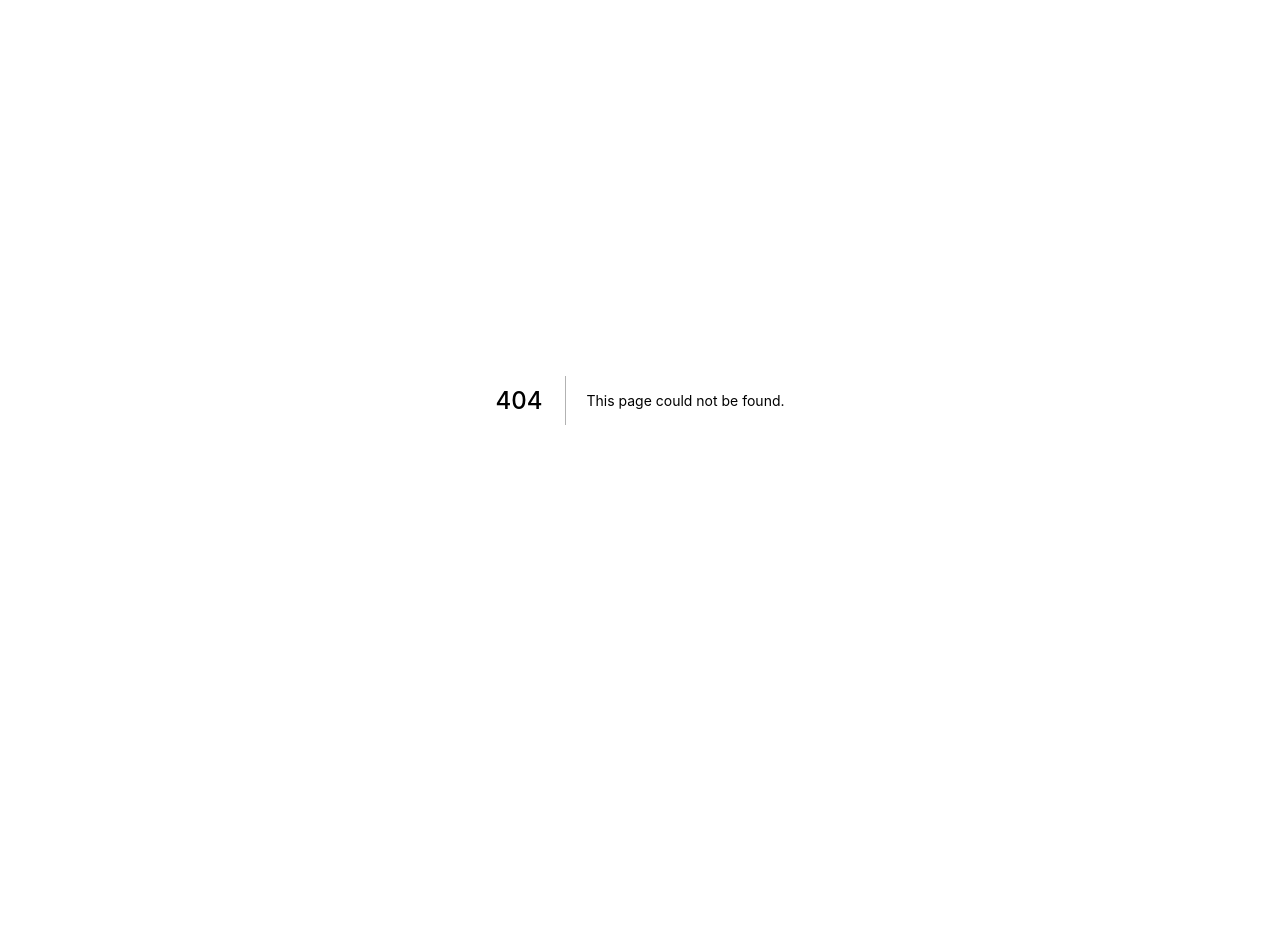
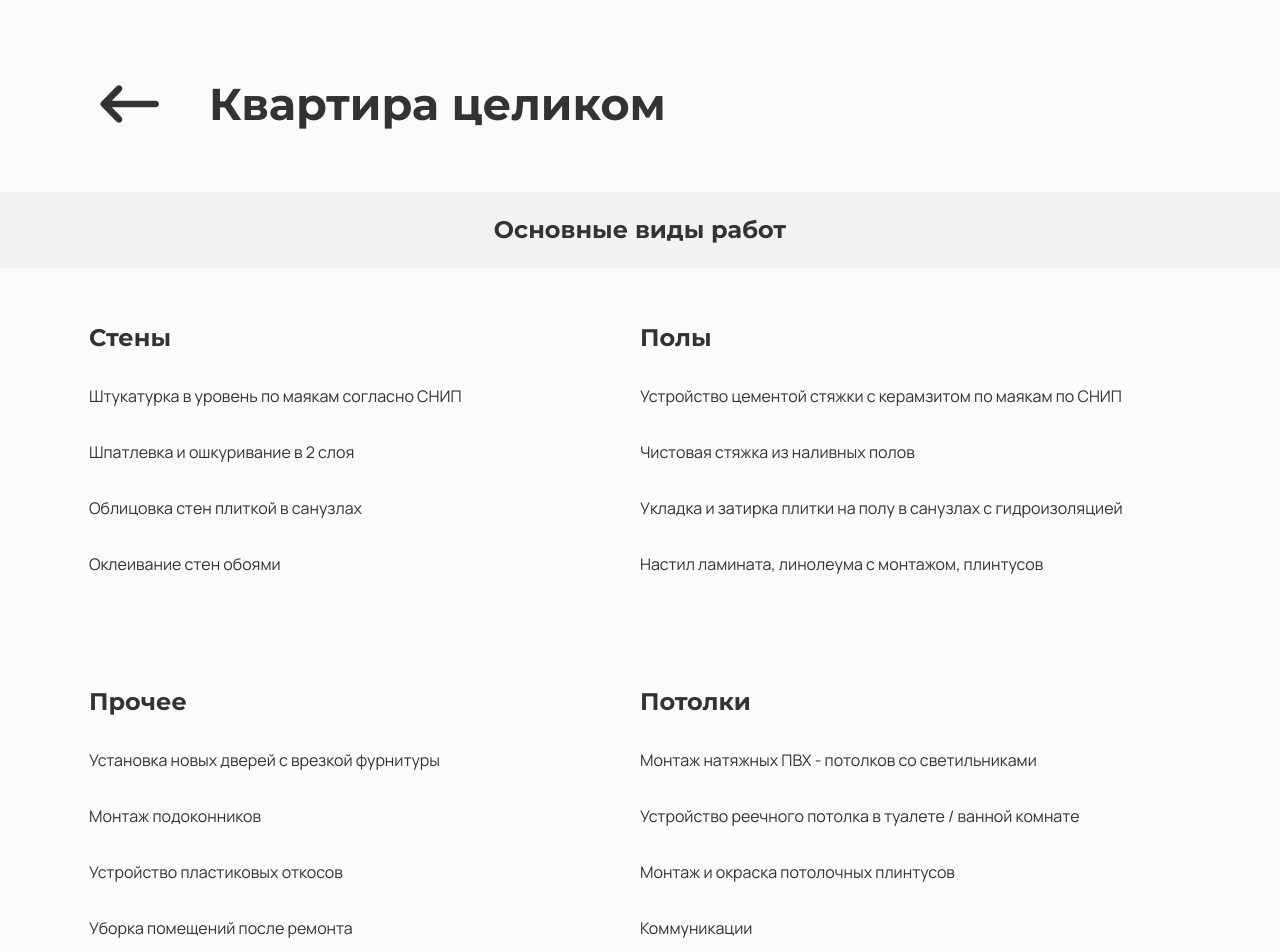
Before and after one commit to vi-latyshev/dream-renovation, a Next.js app: page /services/full_apartament in a window 1280 px wide. Before the commit this address had no page. Shown: the top 952 px of the page. Before the commit the page ends 800 px from the top, so only its background shows below. Built offline with nearby package versions, Linux system fonts and the light colour scheme.

Commit message:
feat: add fully services/full_apartament page

```diff
--- a/next.config.js
+++ b/next.config.js
@@ -7,7 +7,7 @@ const nextConfig = {
         return [
             {
                 source: '/services',
-                destination: `/#services`,
+                destination: '/#services',
                 permanent: true,
             },
         ];
--- a/src/pages/_document.tsx
+++ b/src/pages/_document.tsx
@@ -31,6 +31,19 @@ export default class MyDocument extends Document {
             <body>
                 <Main />
                 <NextScript />
+                <div
+                    aria-label="author"
+                    // eslint-disable-next-line react/no-danger
+                    dangerouslySetInnerHTML={{
+                        __html: `
+<!--
+Authored by Vi - https://github.com/vi-latyshev
+
+P.s. design system is not mine and it is terribly ugly
+-->
+                        `,
+                    }}
+                />
             </body>
         </Html>
     );
--- /dev/null
+++ b/src/pages/services/full_apartament.tsx
@@ -0,0 +1,21 @@
+import { PageBase } from 'components/Page';
+
+import { ServicesContainer } from 'views/services/components';
+import { FullApartamentView } from 'views/services/full_apartament';
+
+import type { PageMetaProps } from 'components/Page';
+
+const meta: PageMetaProps = {
+    title: 'Квартира целиком',
+    description: '',
+};
+
+const FullApartamentPage = () => (
+    <PageBase meta={meta}>
+        <ServicesContainer title={meta.title!}>
+            <FullApartamentView />
+        </ServicesContainer>
+    </PageBase>
+);
+
+export default FullApartamentPage;
--- a/src/views/home/ServicesSection/FeaturesList/FeaturesList.tsx
+++ b/src/views/home/ServicesSection/FeaturesList/FeaturesList.tsx
@@ -32,7 +32,7 @@ const features: ServicesItemProps[] = [
     {
         title: 'Квартира целиком',
         img: fullApartamentImg,
-        url: '/',
+        url: '/full_apartament',
     },
 ];
 
--- a/src/views/services/components/ServicesLayoutColumn.tsx
+++ b/src/views/services/components/ServicesLayoutColumn.tsx
@@ -1,4 +1,4 @@
-import { Container } from '@material-ui/core';
+import { Container, Grid } from '@material-ui/core';
 
 import { ServicesTypesTitle } from './ServicesTypesTitle';
 import { ServicesDescription } from './ServicesDescription';
@@ -7,14 +7,27 @@ import type { ServicesDescriptionProps } from './ServicesDescription';
 
 interface ServicesLayoutColumnProps {
     images: React.ReactNode;
-    description: ServicesDescriptionProps;
+    descriptions: ServicesDescriptionProps[];
+    withTitleCenter?: boolean;
 }
 
-export const ServicesLayoutColumn = ({ images, description }: ServicesLayoutColumnProps) => (
+export const ServicesLayoutColumn = ({
+    images,
+    descriptions,
+    withTitleCenter,
+}: ServicesLayoutColumnProps) => (
     <>
-        <ServicesTypesTitle />
+        <ServicesTypesTitle withCenter={withTitleCenter} />
         <Container>
-            <ServicesDescription {...description} />
+            <Grid container>
+                {descriptions.map(((descr, index) => (
+                    <ServicesDescription
+                        lg={6}
+                        key={descr.title ?? descr.description[0] ?? index}
+                        {...descr}
+                    />
+                )))}
+            </Grid>
             {images}
         </Container>
     </>
--- /dev/null
+++ b/src/views/services/full_apartament/FullApartamentView.tsx
@@ -0,0 +1,62 @@
+import Image from 'next/image';
+
+import { ServicesLayoutColumn } from '../components';
+
+import fullApartamentImg from './images/full_aparament.jpg';
+
+const description = [
+    {
+        title: 'Стены',
+        description: [
+            'Штукатурка в уровень по маякам согласно СНИП',
+            'Шпатлевка и ошкуривание в 2 слоя',
+            'Облицовка стен плиткой в санузлах',
+            'Оклеивание стен обоями',
+        ],
+    },
+    {
+        title: 'Полы',
+        description: [
+            'Устройство цементой стяжки с керамзитом по маякам по СНИП',
+            'Чистовая стяжка из наливных полов',
+            'Укладка и затирка плитки на полу в санузлах с гидроизоляцией',
+            'Настил ламината, линолеума с монтажом, плинтусов',
+        ],
+    },
+    {
+        title: 'Прочее',
+        description: [
+            'Установка новых дверей с врезкой фурнитуры',
+            'Монтаж подоконников',
+            'Устройство пластиковых откосов',
+            'Уборка помещений после ремонта',
+        ],
+    },
+    {
+        title: 'Потолки',
+        description: [
+            'Монтаж натяжных ПВХ - потолков со светильниками',
+            'Устройство реечного потолка в туалете / ванной комнате',
+            'Монтаж и окраска потолочных плинтусов',
+            'Коммуникации',
+            'Сантехмонтаж «Под Ключ» с установкой ванны, смесителей, унитаза, раковины и пр.',
+            'Электромонтаж «Под Ключ» с установкой розеток, выключателей, светильников',
+        ],
+    },
+];
+
+export const FullApartamentView = () => (
+    <ServicesLayoutColumn
+        withTitleCenter
+        descriptions={description}
+        images={(
+            <Image
+                width={1128}
+                height={768}
+                alt="Апартаменты целиком"
+                objectFit="cover"
+                src={fullApartamentImg}
+            />
+        )}
+    />
+);
--- /dev/null
+++ b/src/views/services/full_apartament/index.ts
@@ -0,0 +1 @@
+export * from './FullApartamentView';
```
Also changed, not shown: src/views/services/electricity/ElectricityView.tsx (+5 -3 lines), src/views/services/plumbing/PlumbingView.tsx (+5 -3 lines), src/views/services/full_apartament/images/full_aparament.jpg (added).
